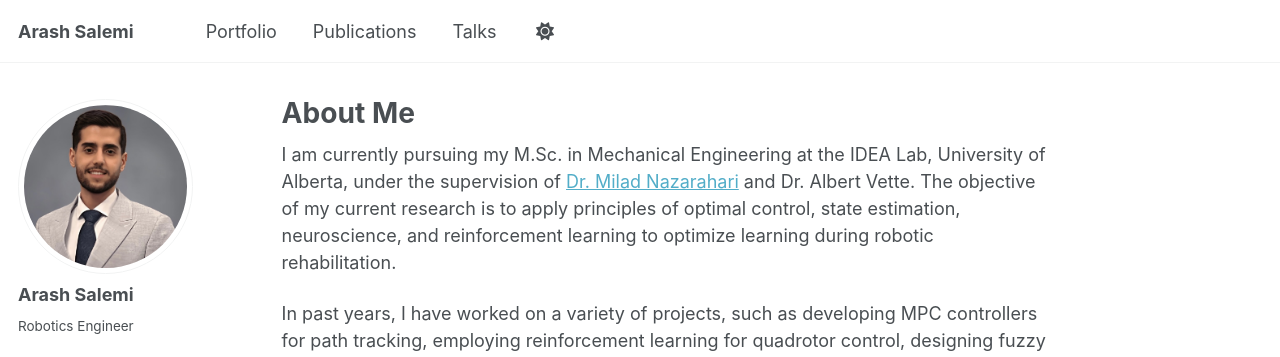
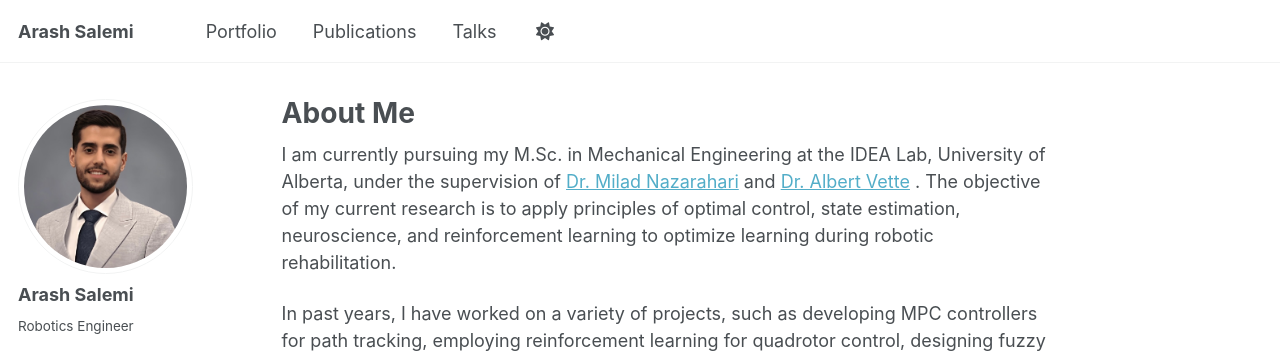
Before and after one commit to arash-salemi/arash-salemi.github.io, a Jekyll site: the page built from _pages/about.md, in a window 1280 px wide and 900 px high. Shown: the top 357 px of the window. Built offline with Jekyll 4.4.1, drawn with Linux system fonts in a browser that asks for light colours; a script that is not in the unit is left out; part of the change alters nothing that is shown.

```diff
--- a/_pages/about.md
+++ b/_pages/about.md
@@ -9,7 +9,9 @@ redirect_from:
 
 I am currently pursuing my M.Sc. in Mechanical Engineering at the IDEA Lab, University of Alberta, under the supervision of
 <a href="https://apps.ualberta.ca/directory/person/nazaraha" target="_blank">Dr. Milad Nazarahari</a>
-and Dr. Albert Vette. The objective of my current research is to apply principles of optimal control, state estimation, neuroscience, and reinforcement learning to optimize learning during robotic rehabilitation.
+and
+<a href="https://apps.ualberta.ca/directory/person/vette" target="_blank">Dr. Albert Vette</a>
+. The objective of my current research is to apply principles of optimal control, state estimation, neuroscience, and reinforcement learning to optimize learning during robotic rehabilitation.
 
 In past years, I have worked on a variety of projects, such as developing MPC controllers for path tracking, employing reinforcement learning for quadrotor control, designing fuzzy logic and PID controllers for mobile robots, Analyzing a 7-DOF Vehicle Vibration Model, Manufacturing Automatic Hand Sanitizer, Signal processing different sensors’ data, Controlling the TurtleBot in ROS, Modeling some Mechanisms, and so on.
 
```
